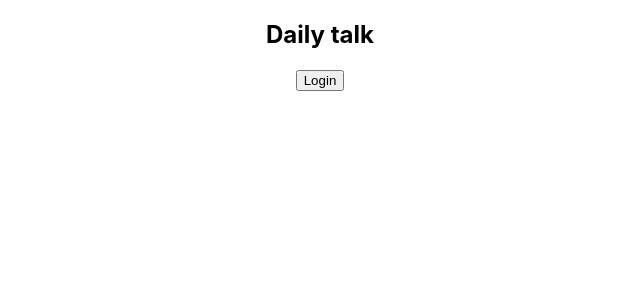
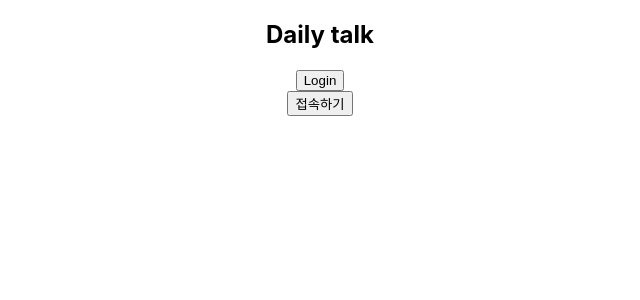
Before and after one commit to rainshowerr/dailytalk, a React (Create React App) app in the folder front/: page / in a window 1280 px wide. Shown: the top 300 px of the page, without its empty margins (320-960 px from the left). Built offline with nearby package versions, Linux system fonts and the light colour scheme.

Commit message:
feat: 게시판 접속 버튼 추가

```diff
--- a/front/src/pages/Home.js
+++ b/front/src/pages/Home.js
@@ -8,15 +8,6 @@ const Home = () => {
 	const [data, setData] = useState('');
 
 	useEffect(() => {
-		axios
-			.get('http://localhost:4000/')
-			.then((res) => {
-				setData(res.data);
-			})
-			.catch((error) => {
-				console.error(error);
-			});
-
 		// 쿠키가 있는지 확인하는 함수
 		const checkCookie = () => {
 			const cookieExists = document.cookie.split(';').some((item) => item.trim().startsWith('connect.sid='));
@@ -58,7 +49,14 @@ const Home = () => {
 					Login
 				</button>
 			)}
-			<div>{data}</div>
+			<br />
+			<button
+				type="button"
+				className="btn"
+				onClick={() => (window.location.href = 'http://localhost:3000/page/1')}
+			>
+				접속하기
+			</button>
 		</div>
 	);
 };
```
